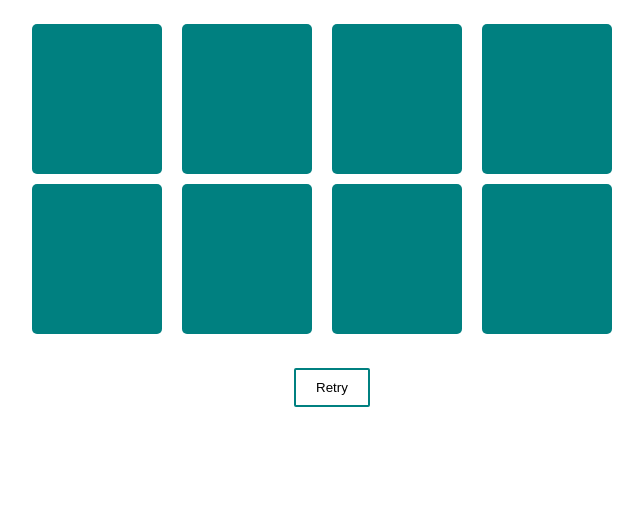
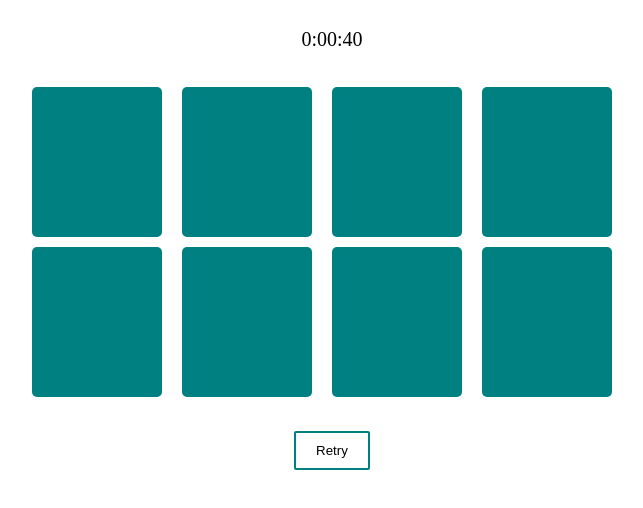
Before and after one commit to JI3BA/MemoryGame, a React (Create React App) app: page / in a window 1280 px wide. Shown: the top 508 px of the page, without its empty margins (308-951 px from the left). Built offline with nearby package versions, Linux system fonts and the light colour scheme.

Commit message:
try created timer

```diff
--- a/package.json
+++ b/package.json
@@ -34,5 +34,8 @@
       "last 1 firefox version",
       "last 1 safari version"
     ]
+  },
+  "devDependencies": {
+    "css-loader": "^6.7.1"
   }
 }
--- a/src/component/SmallField.jsx
+++ b/src/component/SmallField.jsx
@@ -3,8 +3,8 @@ import bmw from '../img/BMW.svg'
 import mercedes from '../img/Mercedes.svg'
 import volkswagen from '../img/Volkswagen.svg'
 import honda from '../img/Honda.svg'
+import Timer from "./timer/Timer";
 
-//Hi everyone
 const cards = [
     {id: 1, path: bmw},
     {id: 2, path: mercedes},
@@ -68,7 +68,9 @@ const SmallField = () => {
         setMove(move + 1)
       }
     }else if(move === 1){
-      if(!e.target.nextElementSibling.classList.contains('playing-card__image--opened')){
+      if(e.target.classList.contains('playing-card__image--active')){
+        return
+      }else if(!e.target.classList.contains('playing-card__image--opened')){
         e.target.classList.add('playing-card__back--active')
         e.target.nextElementSibling.classList.add('playing-card__image--active')
         setSecondCard(e.target.nextSibling)
@@ -78,6 +80,7 @@ const SmallField = () => {
   }
     return(
         <div className='wrapper'>
+            <Timer />
             <div className='playing-field'>
             {cardContainer.map((item, index) =>
                 <div className='playing-card'
--- /dev/null
+++ b/src/component/timer/Timer.css
@@ -0,0 +1,8 @@
+.timer-container{
+    display: flex;
+}
+
+.timer{
+    font-weight: 300;
+    font-size: 20px;
+}
--- /dev/null
+++ b/src/component/timer/Timer.jsx
@@ -0,0 +1,32 @@
+import React , { useState, useEffect } from "react";
+import './Timer.css'
+
+const Timer = () => {
+    const [hours, setHours] = useState(0)
+    const [minutes, setMinutes] = useState('00')
+    const [seconds, setSeconds] = useState('40')
+
+    useEffect(() => {
+    //    setInterval(() => {
+    //     if(seconds < 9){
+    //         setSeconds('0' + String(Number(seconds) + 1))
+    //     }else if(seconds >= 9 && seconds < 60){
+    //         setSeconds(String(Number(seconds) + 1))
+    //     }else if(seconds >= 60){
+    //         setSeconds('00')
+    //         setMinutes('0' + String(Number(minutes) + 1))
+    //     }
+    //    }, 1000)
+    }, [hours, minutes, seconds])
+
+
+    return(
+        <div className="timer-container">
+            <p className="timer timer-hours">{hours}<span>:</span></p>
+            <p className="timer timer-minutes">{minutes}<span>:</span></p>
+            <p className="timer timer-seconds">{seconds}</p>
+        </div>
+    )
+}
+
+export default Timer
--- a/src/styles/App.css
+++ b/src/styles/App.css
@@ -56,6 +56,7 @@
     height: 150px;
     transform: scale(-1,1);
     transition: transform 1s;
+    user-select: none;
     z-index: 0;
 }
 
```
Also changed, not shown: 1 other file (tests, documents, lock files or other folders). Lines whose indentation alone changed are shown as unchanged.
